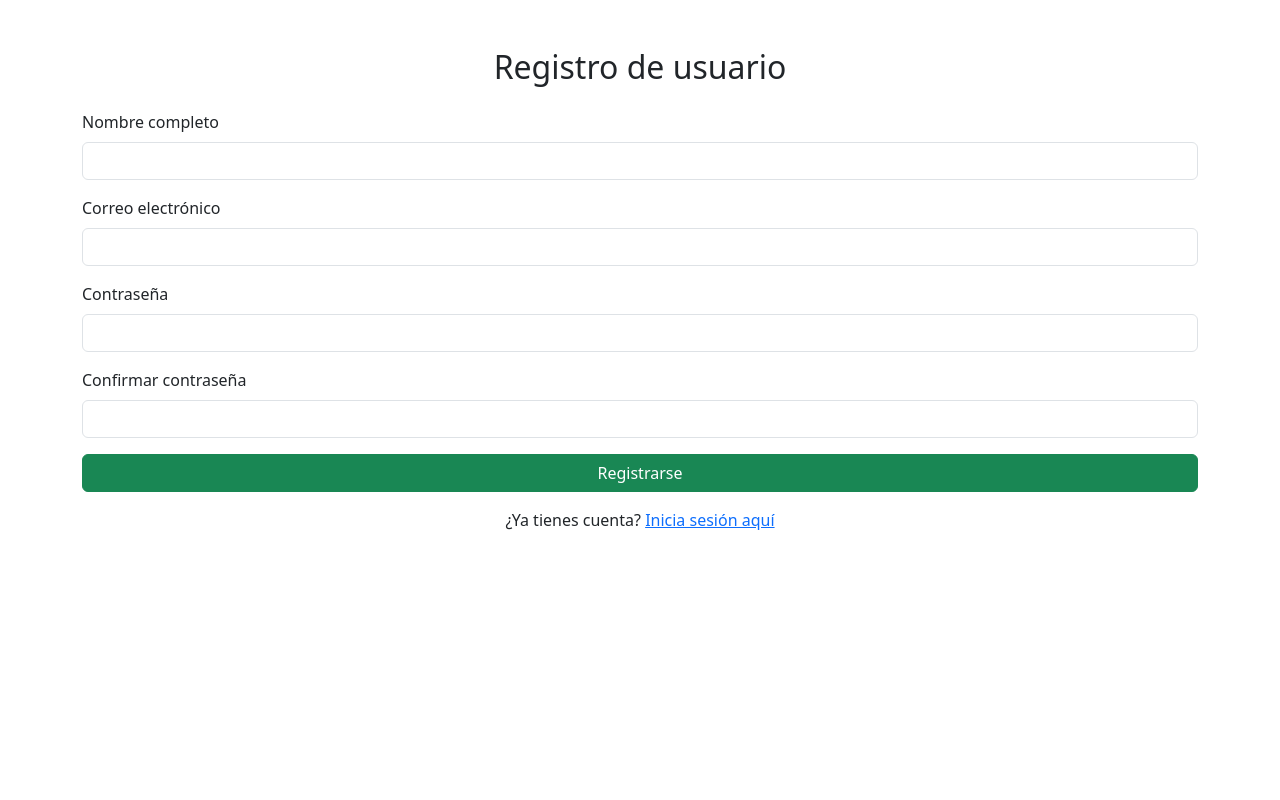
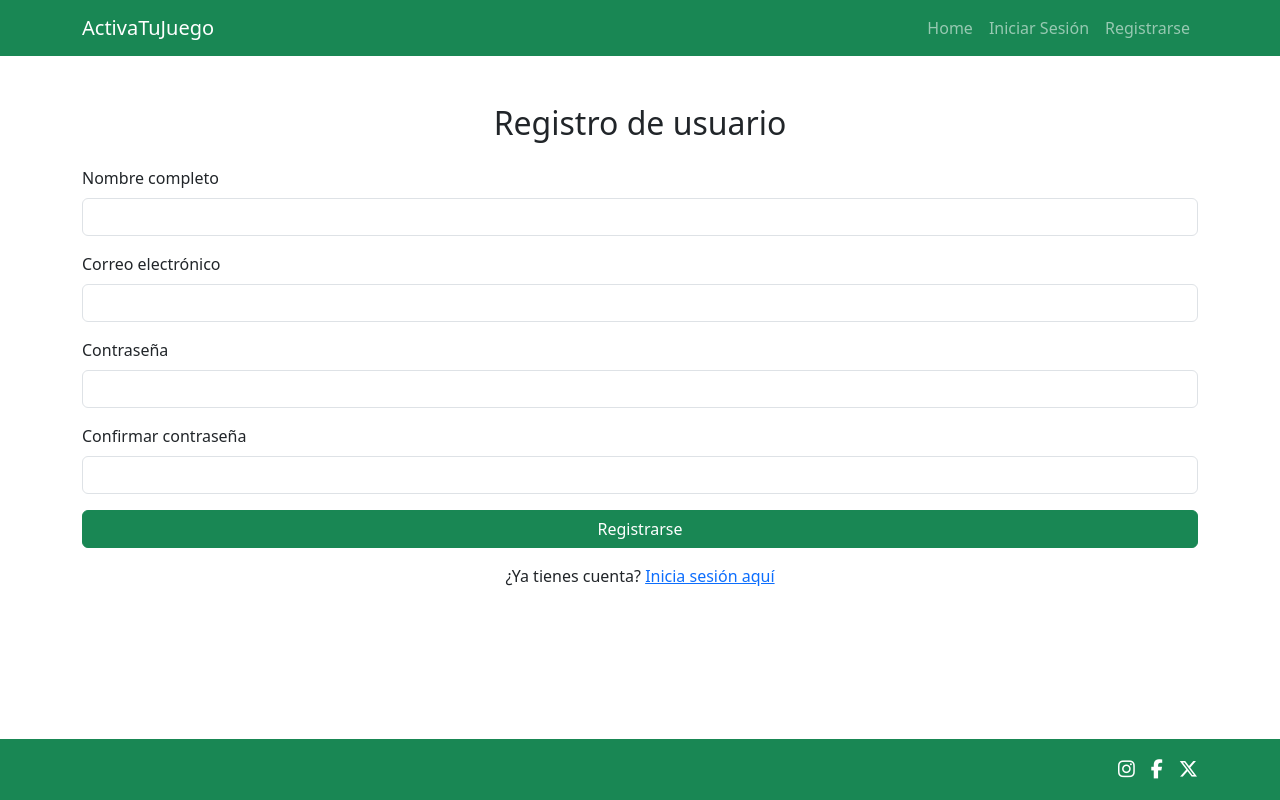
Before and after one commit to DavidRasero/activatujuego, a PHP site: page /views/register.php in a window 1280 px wide. Run offline with PHP 8.4, Linux system fonts and the light colour scheme; some libraries are stand-ins or nearby versions.

Commit message:
PI dia 22/04 mejoras visuales

```diff
--- a/controllers/loginController.php
+++ b/controllers/loginController.php
@@ -22,7 +22,7 @@ if ($_SERVER["REQUEST_METHOD"] === "POST") {
             $_SESSION['tipo'] = $usuario['tipo']; // Si usas roles
 
             // Redirigir a la página principal
-            header("Location: ../views/dashboard.php");
+            header("Location: ../index.php");
             exit;
         } else {
             $_SESSION['error'] = "Correo o contraseña incorrectos.";
--- a/controllers/logout.php
+++ b/controllers/logout.php
@@ -2,5 +2,5 @@
 session_start();
 session_unset();
 session_destroy();
-header("Location: ../views/login.php");
+header("Location: ../index.php");
 exit;
--- /dev/null
+++ b/includes/config.php
@@ -0,0 +1,4 @@
+<?php
+// Cambia esto según tu ruta local
+define("BASE_URL", "/hlc/activaTuJuego/");
+?>
--- a/includes/footer.php
+++ b/includes/footer.php
@@ -1,2 +1,13 @@
+<footer class="bg-success text-white mt-auto py-3">
+    <div class="container d-flex justify-content-end">
+        <a href="#" class="text-white me-3"><i class="fab fa-instagram"></i></a>
+        <a href="#" class="text-white me-3"><i class="fab fa-facebook-f"></i></a>
+        <a href="#" class="text-white"><i class="fab fa-x-twitter"></i></a>
+    </div>
+</footer>
+
+<script src="https://cdn.jsdelivr.net/npm/bootstrap@5.3.3/dist/js/bootstrap.bundle.min.js"></script>
+<script src="../public/js/script.js"></script>
+
 </body>
 </html>
--- a/includes/header.php
+++ b/includes/header.php
@@ -1,9 +1,39 @@
+<?php
+if (session_status() === PHP_SESSION_NONE) {
+    session_start();
+}
+require_once("config.php");
+?>
+
+
 <!DOCTYPE html>
 <html lang="es">
 <head>
     <meta charset="UTF-8">
     <title>ActivaTuJuego</title>
-    <link href="https://cdn.jsdelivr.net/npm/bootstrap@5.3.0/dist/css/bootstrap.min.css" rel="stylesheet">
-    <link rel="stylesheet" href="../public/css/estilos.css">
+    <link rel="stylesheet" href="<?= BASE_URL ?>public/css/style.css">
+    <link rel="stylesheet" href="https://cdn.jsdelivr.net/npm/bootstrap@5.3.3/dist/css/bootstrap.min.css">
+    <script src="https://kit.fontawesome.com/a2e8a5b7d6.js" crossorigin="anonymous"></script>
 </head>
 <body>
+<nav class="navbar navbar-expand-lg navbar-dark bg-success">
+    <div class="container">
+        <a class="navbar-brand" href="<?= BASE_URL ?>index.php">ActivaTuJuego</a>
+        <div class="collapse navbar-collapse">
+            <ul class="navbar-nav ms-auto">
+                <?php if (isset($_SESSION['nombre'])): ?>
+                    <li class="nav-item">
+                        <a class="nav-link disabled" href="#">Hola, <?= htmlspecialchars($_SESSION['nombre']) ?></a>
+                    </li>
+                    <li class="nav-item">
+                        <a class="nav-link" href="<?= BASE_URL ?>controllers/logout.php">Cerrar sesión</a>
+                    </li>
+                <?php else: ?>
+                    <li class="nav-item"><a class="nav-link" href="<?= BASE_URL ?>index.php">Home</a></li>
+                    <li class="nav-item"><a class="nav-link" href="<?= BASE_URL ?>views/login.php">Iniciar Sesión</a></li>
+                    <li class="nav-item"><a class="nav-link" href="<?= BASE_URL ?>views/register.php">Registrarse</a></li>
+                <?php endif; ?>
+            </ul>
+        </div>
+    </div>
+</nav>
--- /dev/null
+++ b/public/css/style.css
@@ -0,0 +1,29 @@
+body {
+    display: flex;
+    flex-direction: column;
+    min-height: 100vh;
+}
+
+footer a {
+    font-size: 1.2rem;
+}
+
+footer a:hover {
+    text-decoration: none;
+    opacity: 0.8;
+}
+
+.panel-informativo {
+    background-color: rgba(216, 216, 216, 0.8); /* d8d8d8 con 80% de opacidad */
+    padding: 2rem; /* Puedes ajustar según necesites */
+    border-radius: 10px; /* Opcional: bordes redondeados para un toque más moderno */
+    margin-top: 2rem;
+    margin-bottom: 2rem;
+}
+
+.logo-bonito {
+    border: 3px solid #4caf50; /* Borde verde, puedes cambiar el color */
+    border-radius: 15px;       /* Bordes redondeados */
+    box-shadow: 0 4px 8px rgba(0,0,0,0.2); /* Sombra suave */
+    background-color: white;   /* Fondo blanco para que se destaque */
+}
--- a/views/login.php
+++ b/views/login.php
@@ -1,8 +1,4 @@
 <?php include('../includes/header.php'); ?>
-
-<?php
-session_start();
-?>
 
 <?php if (isset($_SESSION['error'])): ?>
     <div class="alert alert-danger"><?= $_SESSION['error']; unset($_SESSION['error']); ?></div>
--- a/views/register.php
+++ b/views/register.php
@@ -1,9 +1,5 @@
 <?php
 include('../includes/header.php');
-?>
-
-<?php
-session_start();
 ?>
 
 <?php if (isset($_SESSION['error'])): ?>
```
Also changed, not shown: index.php (+53 -16 lines), public/img/fondo.PNG (added), public/img/fondo_cesped.jpg (added), public/img/logo.PNG (added), public/js/script.js (added).
